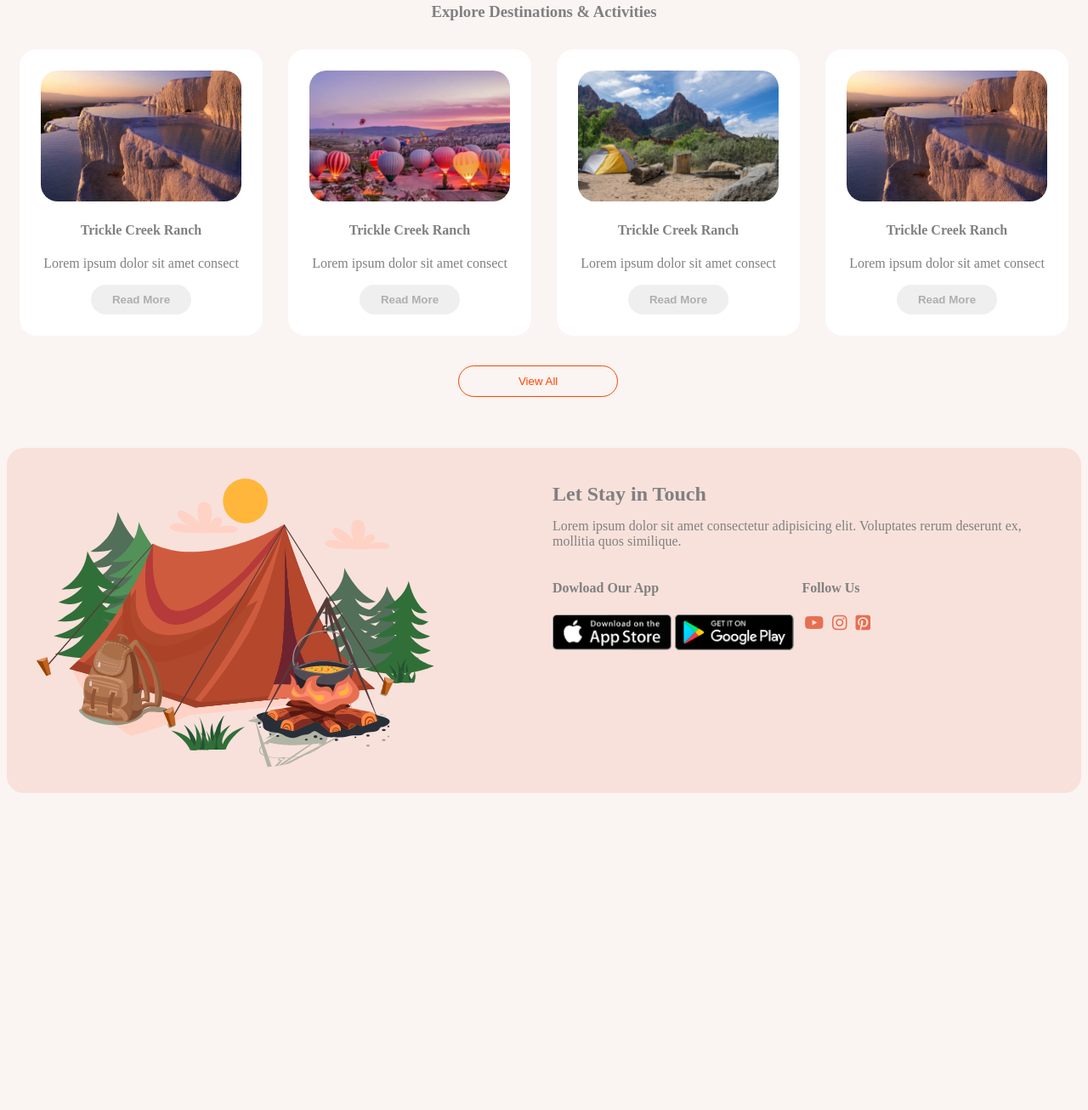
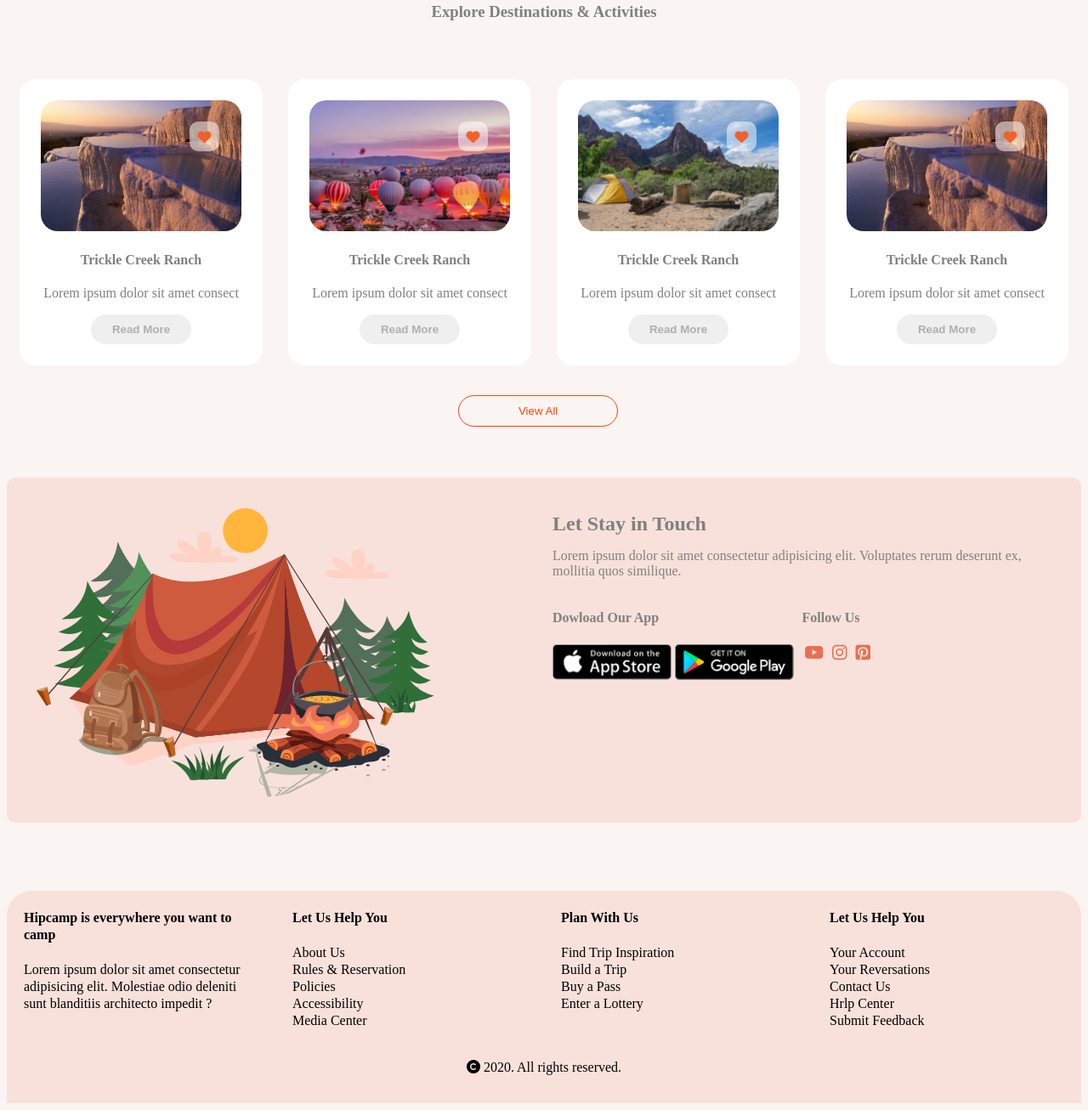
Before and after one commit to Gemma200903/cyberCamping, a plain HTML site: page index.html in a window 1280 px wide. Shown: the part 833-2139 px from the top of the page at 85% size. Before the commit the page ends 1846 px from the top, so only its background shows below. Drawn offline with Linux system fonts and the light colour scheme.

Commit message:
done cyberCamping

```diff
--- a/css/index.css
+++ b/css/index.css
@@ -38,7 +38,7 @@ p, h2, h4{
 }
 .header img{
     /*
-    top : 10px;
+    top : 30px;
     bot : 0px;
     left, right: 50px;
 
@@ -113,12 +113,28 @@ p, h2, h4{
     border-radius: 20px;
 
 }
+.heart{
+    position: relative;
+    top: 100px;
+    left: 68%;
+    width: 35px;
+    height: 35px;
+    background-color: rgba(255, 255, 255, 0.518);
+    border: none;
+    border-radius: 10px;
+    color: rgb(240, 97, 44);
+    text-align: center;
+}
+.heart i{
+    position: relative;
+    top:10px;
+}
 
 /* stary contact */
 .contact{
     background-color: #F8E1DB;
     border: none;
-    border-radius: 20px;
+    border-radius: 10px;
     margin: 80px 0px;
 }
 .contact__content{
@@ -149,3 +165,25 @@ p, h2, h4{
     margin: 0 3px;
     font-size: 20px;
 }
+
+/* footer */
+.footer{
+    width: 100%;
+    height: 250px;
+    background-color: #F8E1DB;
+    border: none;
+    border-radius: 30px 30px 0px 0px;
+}
+.footer__item{
+    float: left;
+    width: 25%;
+    padding: 0 20px;
+    line-height: 20px;
+}
+.footer h4, .footer p{
+    color: black;
+}
+.coppy{
+    text-align: center;
+    margin: 20px;
+}
--- a/index.html
+++ b/index.html
@@ -48,6 +48,9 @@
 
       <div class="activities__content">
         <div class="activities__item">
+          <div class="heart">
+            <i class="fa fa-heart"></i>
+          </div>
           <div class="activities__item__detail">
             <img src="./img/product1.png" alt="" />
             <h4>Trickle Creek Ranch</h4>
@@ -56,6 +59,9 @@
           </div>
         </div>
         <div class="activities__item">
+          <div class="heart">
+            <i class="fa fa-heart"></i>
+          </div>
           <div class="activities__item__detail">
             <img src="./img/product4.png" alt="" />
             <h4>Trickle Creek Ranch</h4>
@@ -64,6 +70,9 @@
           </div>
         </div>
         <div class="activities__item">
+          <div class="heart">
+            <i class="fa fa-heart"></i>
+          </div>
           <div class="activities__item__detail">
             <img src="./img/product5.png" alt="" />
             <h4>Trickle Creek Ranch</h4>
@@ -72,6 +81,9 @@
           </div>
         </div>
         <div class="activities__item">
+          <div class="heart">
+            <i class="fa fa-heart"></i>
+          </div>
           <div class="activities__item__detail">
             <img src="./img/product1.png" alt="" />
             <h4>Trickle Creek Ranch</h4>
@@ -128,11 +140,32 @@
         <div class="clear"></div>
       </div>
     </div>
-
     <!-- end contact -->
 
     <!-- start footer -->
-    <div class="footer"></div>
+    <div class="footer">
+      <div class="container">
+        <div class="footer__item">
+          <h4>Hipcamp is everywhere you want to camp</h4>
+          <p>Lorem ipsum dolor sit amet consectetur adipisicing elit. Molestiae odio deleniti sunt blanditiis architecto impedit ?</p>
+        </div>
+        <div class="footer__item">
+          <h4>Let Us Help You</h4>
+          <p>About Us <br>
+          Rules & Reservation <br>Policies <br> Accessibility <br>Media Center</p>
+        </div>
+        <div class="footer__item">
+          <h4>Plan With Us</h4>
+          <p>Find Trip Inspiration <br>Build a Trip <br> Buy a Pass <br>Enter a Lottery</p>
+        </div>
+        <div class="footer__item">
+          <h4>Let Us Help You</h4>
+          <p>Your Account <br>Your Reversations <br> Contact Us <br> Hrlp Center <br>Submit Feedback</p>
+        </div>
+        <div class="clear"></div>
+        <p class="coppy"><i class="fa fa-copyright"></i> 2020. All rights reserved.</p>
+      </div>
+    </div>
 
     <!-- end footer -->
   </body>
```
Also changed, not shown: note.txt.
